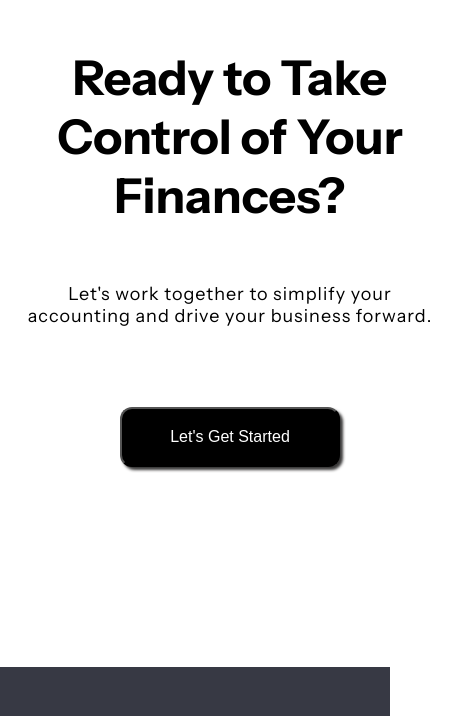
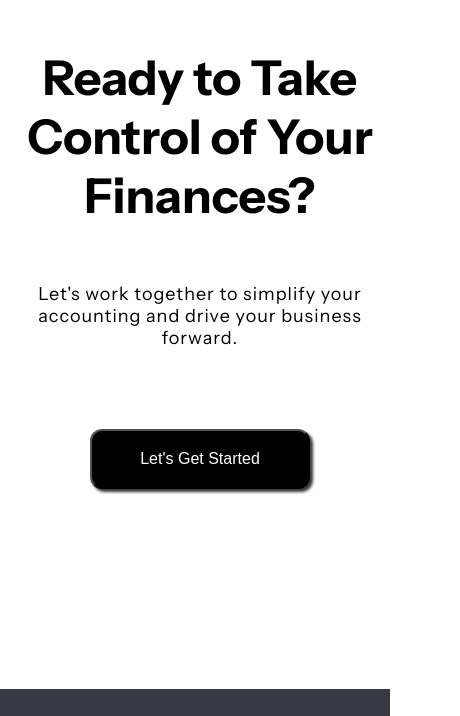
Before and after one commit to OdCool27/COREAccounting, a plain HTML site: page index.html in a window 390 px wide. Shown: the part 3928-4644 px from the top of the page, 460 px wide, since content can reach past the window. Drawn offline with Linux system fonts and the light colour scheme; a script that the page names is missing; a web font is replaced by a local one.

Commit message:
Resolved Responsive Design Issue
Adjusted min-width on container class

```diff
--- a/style.css
+++ b/style.css
@@ -299,7 +299,7 @@ nav{
 
 .container{
     width: 80%;
-    min-width: clamp(460px, 80%, 700px);
+    min-width: clamp(400px, 80%, 700px);
     margin-inline:auto;
     display: flex;
     flex-direction: column;
@@ -362,7 +362,11 @@ nav{
 
 
 @media(max-width:700px){
-
+    .container{
+        width: 100%;
+        margin: 0;
+        padding: 0 20px;
+    }
 }
 
 /*---------------------------------DIVIDER--------------------------------*/
```
